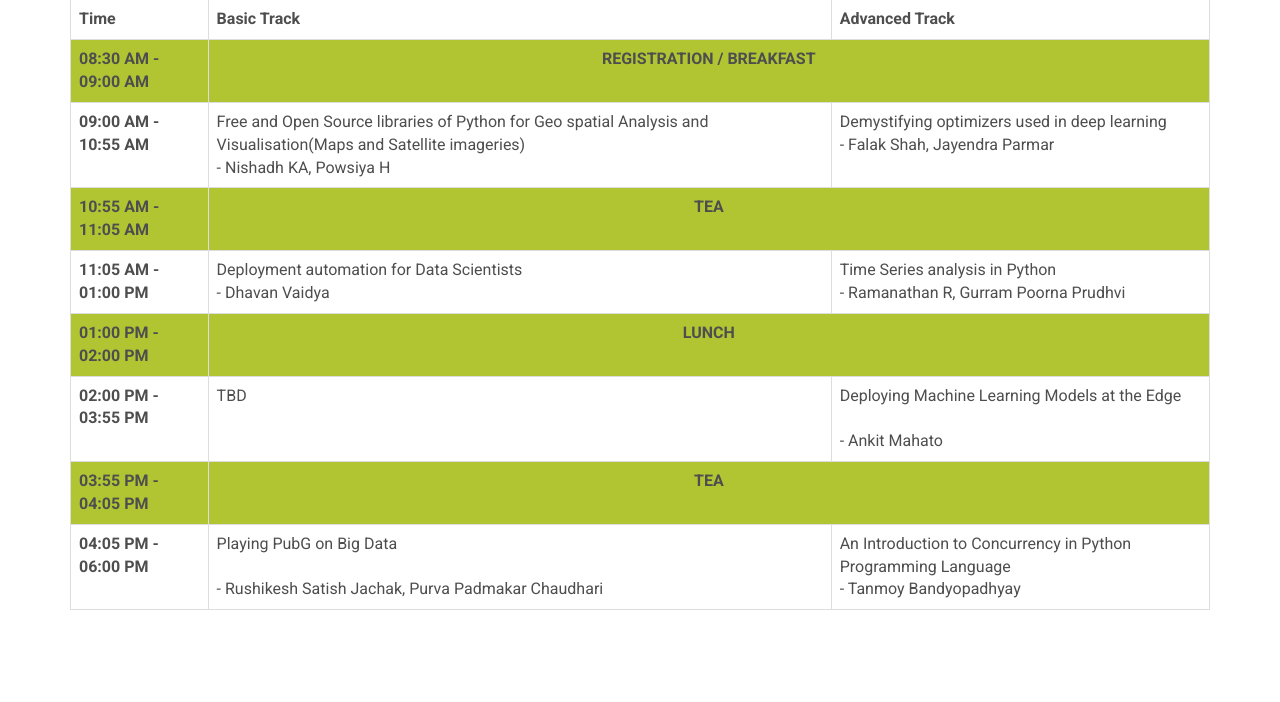
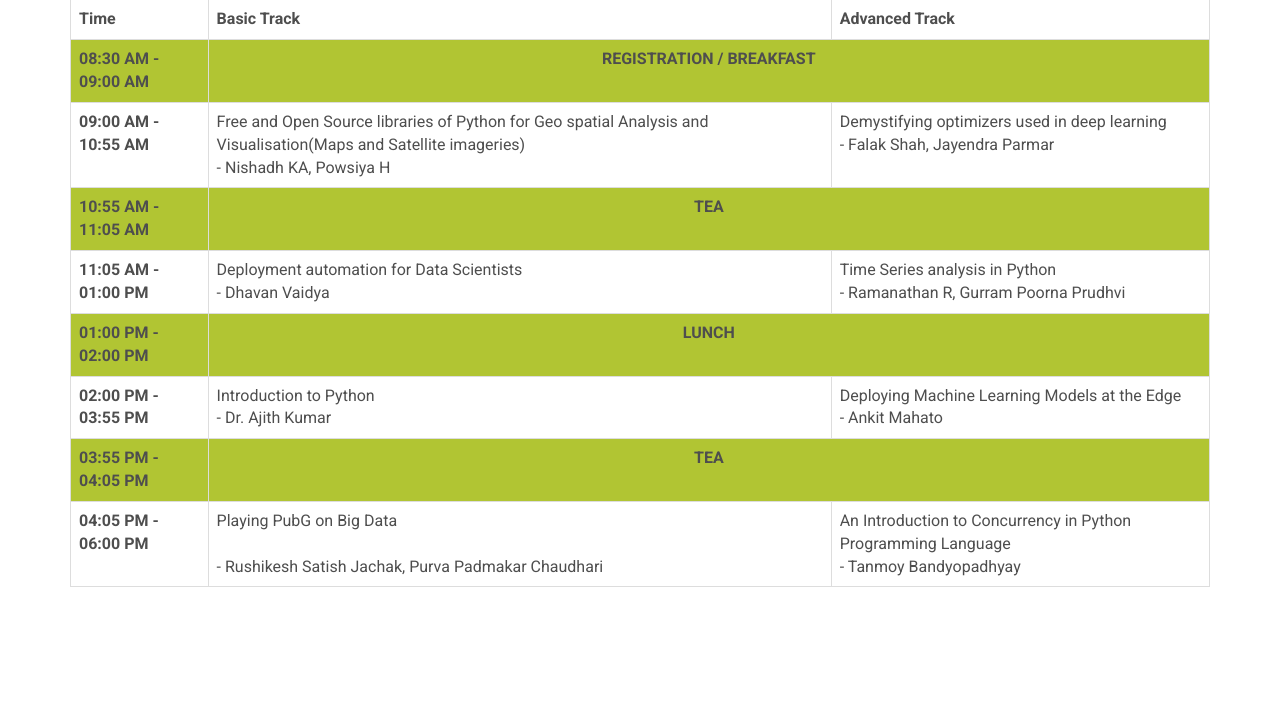
Before and after one commit to FOSSEE/SciPy2018, a Django app: page /2018/ in a window 1280 px wide. Shown: the part 4379-5081 px from the top of the page. Run offline with Django 3.2, Linux system fonts and the light colour scheme; parts of the project's set-up code (start-up, migrations or seed data) failed here and were passed over; some libraries are stand-ins or nearby versions.

Commit message:
Added a basic workshop to the schedule

```diff
--- a/static/website/templates/home.html
+++ b/static/website/templates/home.html
@@ -554,10 +554,10 @@ Visualisation(Maps and Satellite imageries) <br>- Nishadh KA, Powsiya H
             02:00 PM - 03:55 PM
             </td>
             <td>
-            TBD
+             Introduction to Python<br>- Dr. Ajith Kumar
             </td>
             <td>
-            Deploying Machine Learning Models at the Edge <br><br>- Ankit Mahato
+            Deploying Machine Learning Models at the Edge <br>- Ankit Mahato
             </td>
         </tr>
         <tr style="background-color: #b1c533;font-weight: bold;">
```
